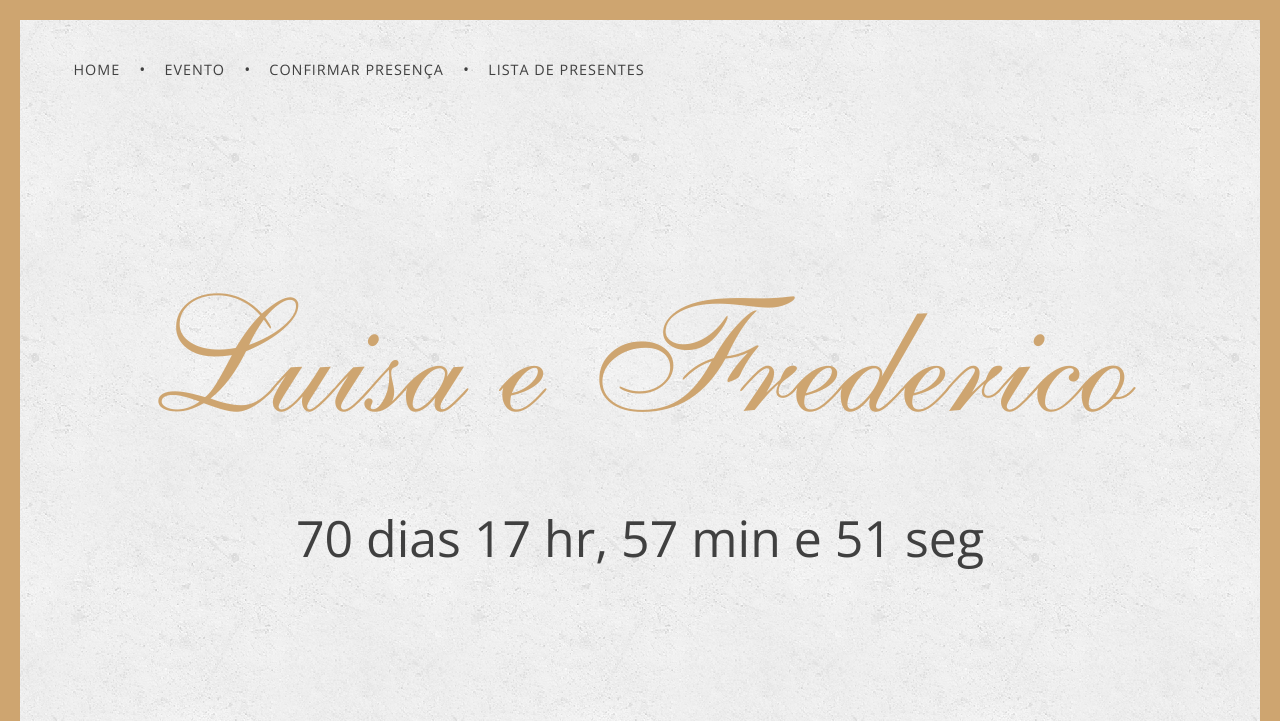
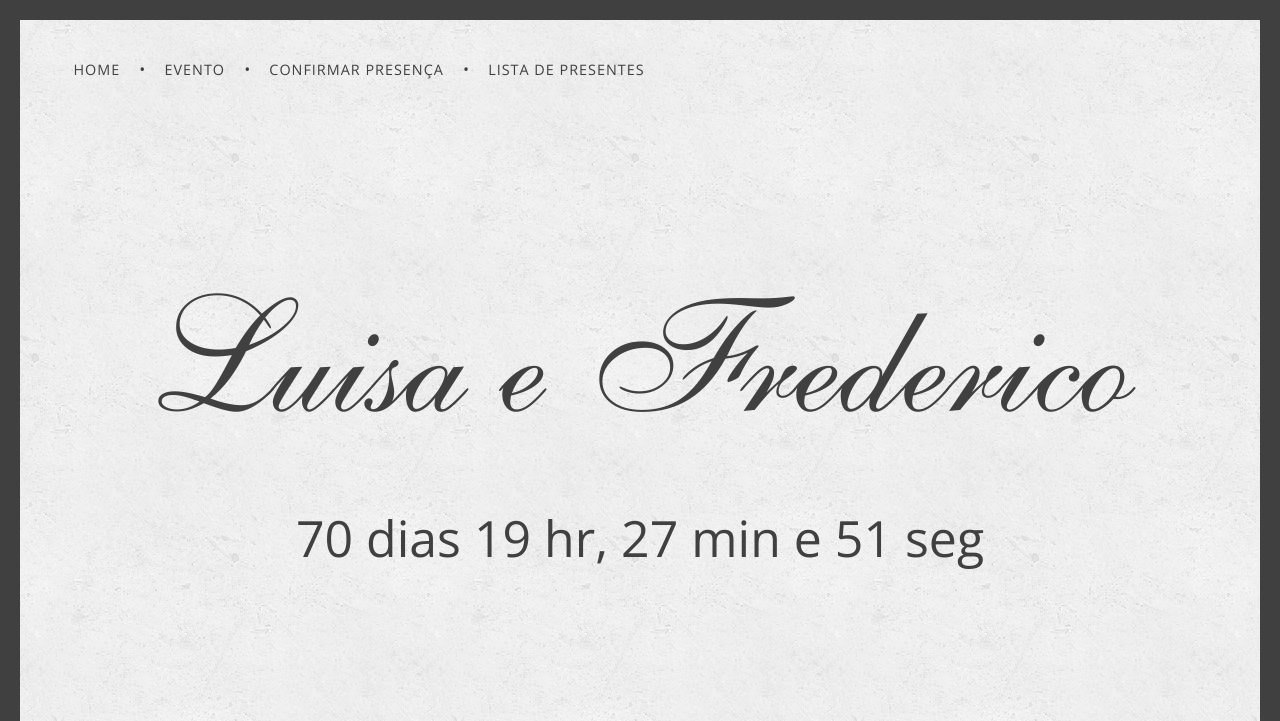
Before and after one commit to fredericomachado/luisaefrederico, a plain HTML site: page index.html in a window 1280 px wide. Shown: the top 721 px of the page. Drawn offline with nearby package versions, Linux system fonts and the light colour scheme.

Commit message:
change gold to black

```diff
--- a/assets/javascript/application.js
+++ b/assets/javascript/application.js
@@ -2,8 +2,8 @@ $( document ).ready(function() {
   var YY = 2016;
   var MM = 12;
   var DD = 10;
-  var HH = 18;
-  var MI = 00;
+  var HH = 19;
+  var MI = 30;
   var SS = 00;
 
   function atualizaContador()
--- a/assets/stylesheets/application.css
+++ b/assets/stylesheets/application.css
@@ -13,7 +13,6 @@
    v2.0 | 20110126
    License: none (public domain)
 */
-
 
 * {
 	box-sizing: border-box;
@@ -70,7 +69,8 @@ html, body {
 }
 body {
 	background: url('../images/bg.png');
-	border: 20px solid #cea570;
+	/*border: 20px solid #cea570;*/
+  border: 20px solid #404040;
 	padding: 3%;
 }
 header a {
@@ -120,14 +120,14 @@ a:hover {
 h1 {
 	font-family: 'ShelleyAllegro', Times, serif;
 	font-size: 10em;
-	color: #cea570;
+	color: #404040;
 	-webkit-transition: all 0.2s linear;
 		 -moz-transition: all 0.2s linear;
 					transition: all 0.2s linear;
 }
 
 h1:hover {
-	color: #404040;
+  color: #cea570;
 }
 .box {
 	background: #fff;
```
